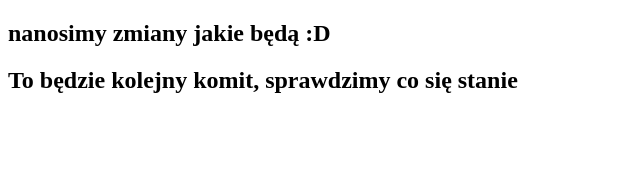
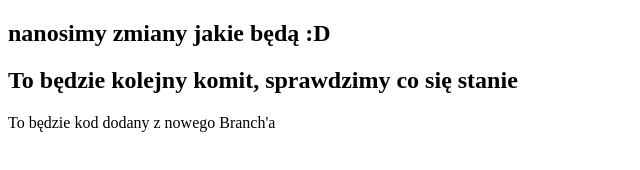
Before and after one commit to pawelpysz/nauka-gita, a plain HTML site: page index.html in a window 1280 px wide. Shown: the whole page, without its empty margins (0-640 px from the left). Drawn offline with Linux system fonts and the light colour scheme.

Commit message:
Pierwszy wpis jako ficzej z niedzieli !!

```diff
--- a/index.html
+++ b/index.html
@@ -8,5 +8,6 @@
 <body>
     <h2>nanosimy zmiany jakie będą :D</h2>
     <h2>To będzie kolejny komit, sprawdzimy co się stanie</h2>
+    <p>To będzie kod dodany z nowego Branch'a</p>
 </body>
 </html>
```
